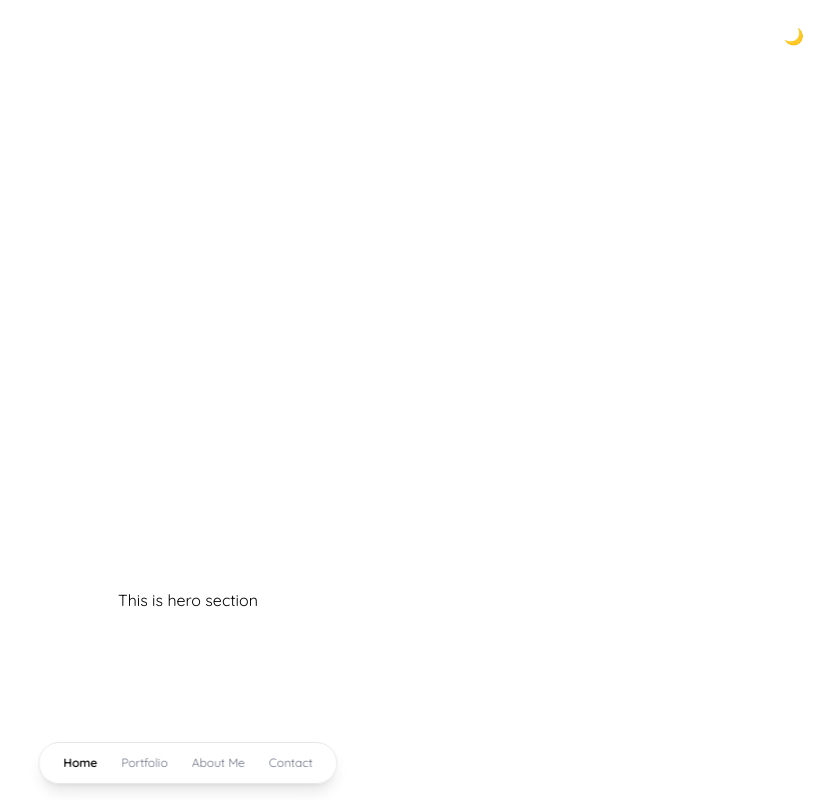
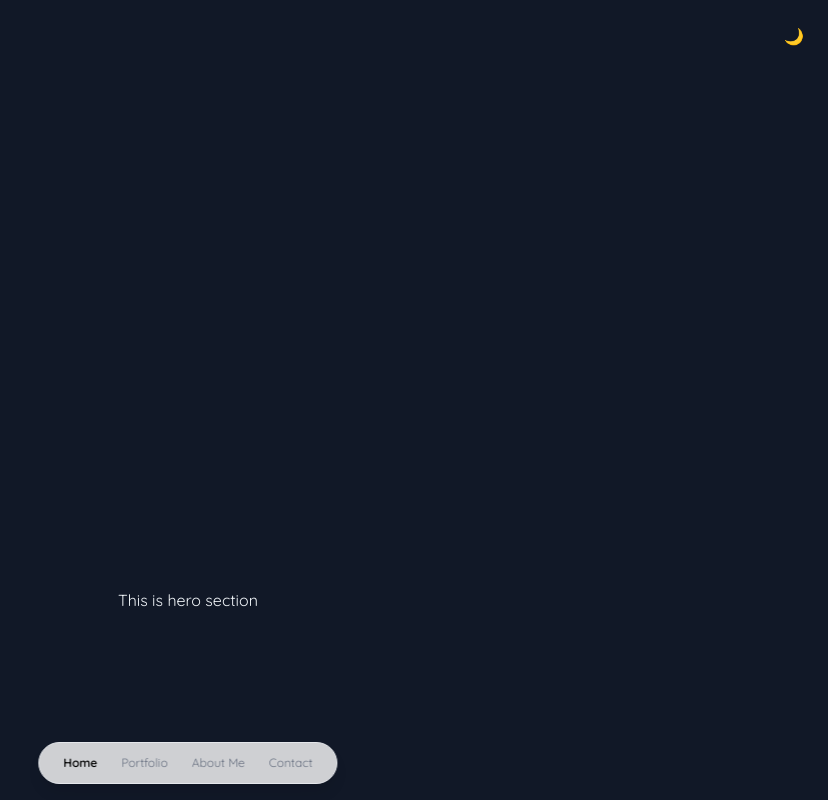
Before and after one commit to hafidhanifan/dinda-portofolio, a React (Vite) app: page / in a window 1280 px wide. Shown: the top 800 px of the page, without its empty margins (452-1280 px from the left). Built offline with nearby package versions, Linux system fonts and the light colour scheme.

Commit message:
modified:   src/App.tsx 	modified:   src/components/theme/ThemeToggle.tsx

```diff
--- a/src/App.tsx
+++ b/src/App.tsx
@@ -20,10 +20,11 @@ function App() {
     <>
       <NavBar sectionRefs={sectionRefs} scrollTo={scrollTo}></NavBar>
 
-      <main className="space-y-32">
+      <main className="space-y-32 bg-theme text-theme transition-colors duration-200">
         <header className="p-4 flex justify-end">
           <ThemeToggle />
         </header>
+
         <section ref={heroRef}>
           <HeroSection></HeroSection>
         </section>
--- a/src/components/theme/ThemeToggle.tsx
+++ b/src/components/theme/ThemeToggle.tsx
@@ -1,3 +1,4 @@
+import React from "react";
 import { useTheme } from "../../hooks/useTheme";
 
 export default function ThemeToggle() {
```
